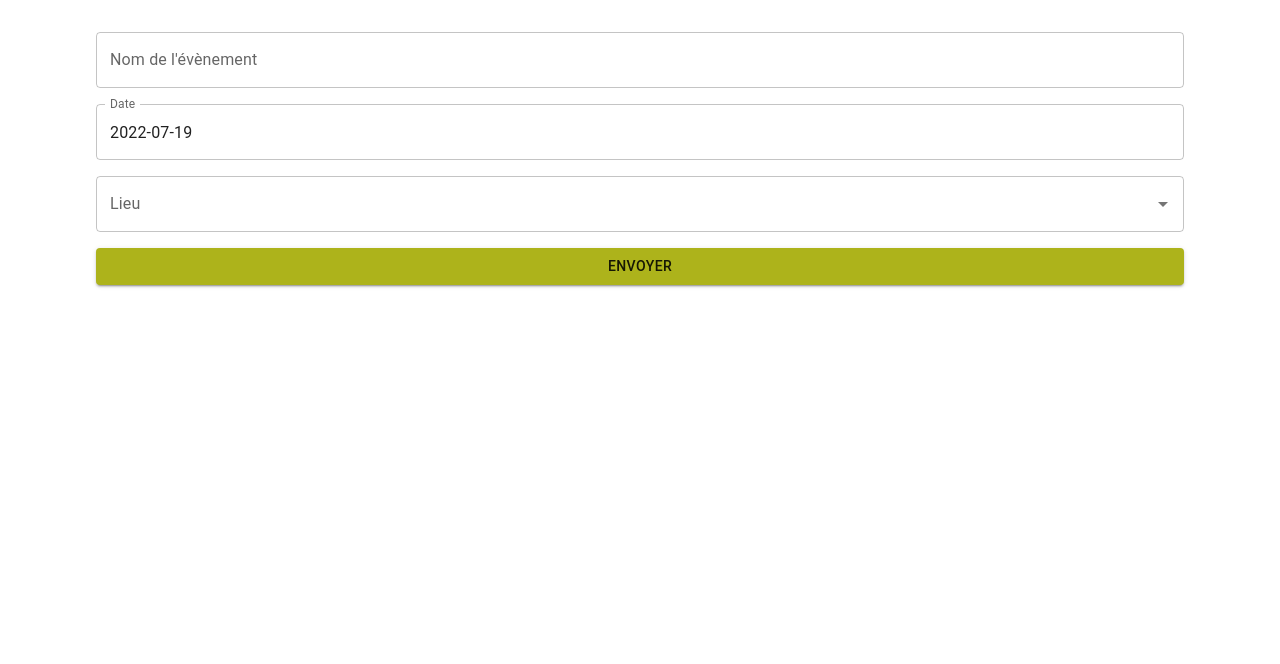
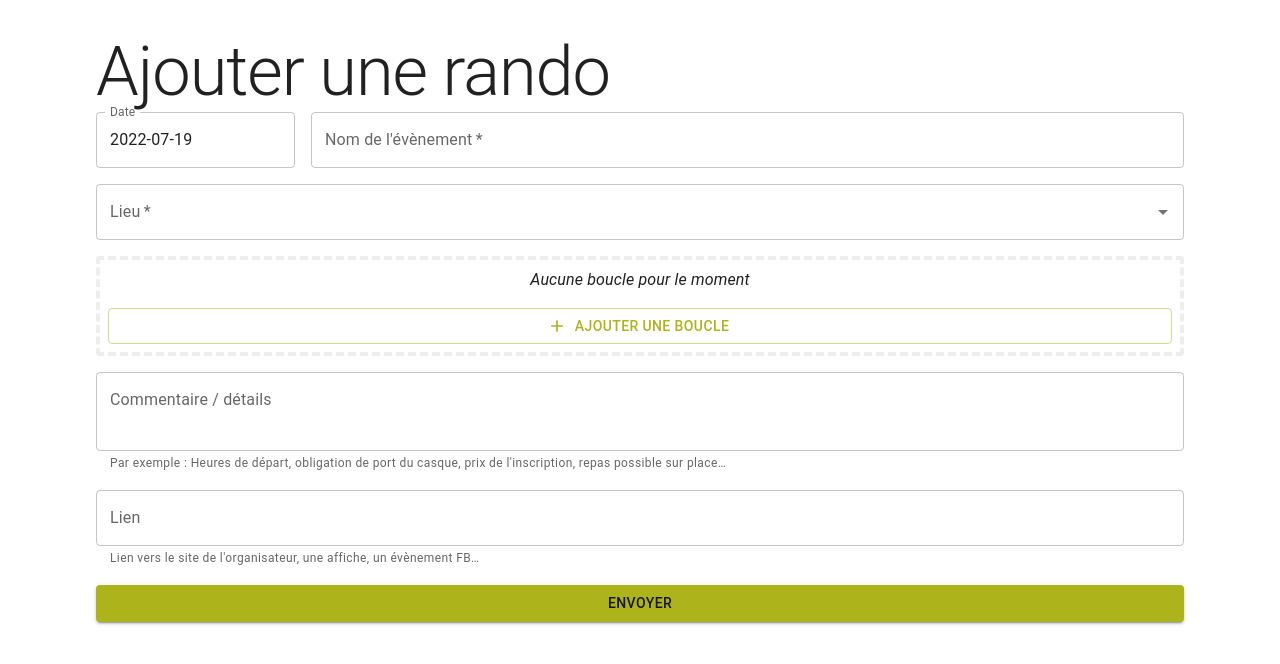
Before and after one commit to mabhub/so-vtt, a React (Vite) app: page / in a window 1280 px wide. Shown: the top 664 px of the page. Built offline with nearby package versions, Linux system fonts and the light colour scheme.

Commit message:
Add fieldArray for event loops

```diff
--- a/src/App.jsx
+++ b/src/App.jsx
@@ -4,13 +4,21 @@ import {
   Box,
   Button,
   Container,
+  IconButton,
+  MenuItem,
+  Paper,
   Stack,
+  Typography,
 } from '@mui/material';
 
-import { useForm } from 'react-hook-form';
+import DeleteForeverIcon from '@mui/icons-material/DeleteForever';
+import AddIcon from '@mui/icons-material/Add';
+
+import { useFieldArray, useForm } from 'react-hook-form';
 import CTextField from './components/CTextField';
 import CDatePicker from './components/CDatePicker';
 import CAutoComplete from './components/CAutoComplete';
+import CSelect from './components/CSelect';
 
 const DATE_FORMAT = 'YYYY-MM-DD';
 const DATE_TODAY = dayjs();
@@ -27,6 +35,8 @@ const App = () => {
     },
   });
 
+  const { fields, append, remove } = useFieldArray({ control, name: 'loops' });
+
   const handleFormSubmit = values => {
     console.log('form submit', values);
   };
@@ -34,32 +44,141 @@ const App = () => {
   return (
     <Container>
       <Box p={4}>
-        <form
-          onSubmit={handleSubmit(handleFormSubmit)}
-        >
+        <Typography variant="h1">Ajouter une rando</Typography>
+
+        <form onSubmit={handleSubmit(handleFormSubmit)}>
           <Stack spacing={2}>
+            <Stack direction="row" spacing={2}>
+              <CDatePicker
+                label="Date"
+                name="date"
+                control={control}
+                required
+                // rules={{ required: true }}
+                disablePast
+                fullWidth
+                inputFormat={DATE_FORMAT}
+                maxDate={DATE_MAX}
+              />
               <CTextField
                 label="Nom de l'évènement"
                 name="name"
                 control={control}
                 rules={{ required: true }}
+                required
                 fullWidth
               />
-            <CDatePicker
-              label="Date"
-              name="date"
-              control={control}
-              rules={{ required: true }}
-              disablePast
-              fullWidth
-              inputFormat={DATE_FORMAT}
-              maxDate={DATE_MAX}
-            />
+            </Stack>
+
             <CAutoComplete
               label="Lieu"
               name="place"
               control={control}
               rules={{ required: true }}
+              required
+            />
+
+            <Paper
+              sx={{ border: '4px dashed #eee', p: 1 }}
+              elevation={0}
+              component={Stack}
+              spacing={2}
+            >
+              {!fields.length && (
+                <Typography sx={{ textAlign: 'center', fontStyle: 'italic' }}>
+                  Aucune boucle pour le moment
+                </Typography>
+              )}
+
+              {fields.map((field, index) => (
+                <Stack spacing={2} key={field.id} direction="row">
+                  <CSelect
+                    label="Pratique"
+                    name={`loops.${index}.sport`}
+                    control={control}
+                    required
+                  >
+                    {[
+                      { label: 'VTT', value: 'vtt' },
+                      { label: 'Vélo route', value: 'road' },
+                      { label: 'Rando pédestre', value: 'hiking' },
+                      { label: 'Trail', value: 'trail' },
+                    ].map(({ label, value }) => (
+                      <MenuItem value={value} key={value}>{label}</MenuItem>
+                    ))}
+                  </CSelect>
+
+                  <CTextField
+                    label="Distance"
+                    placeholder="Longueur de la boucle (en km)"
+                    name={`loops.${index}.distance`}
+                    control={control}
+                    fullWidth
+                    inputProps={{ inputMode: 'numeric', pattern: '[0-9]*' }}
+                  />
+
+                  <CTextField
+                    label="Dénivelé"
+                    placeholder="Dénivelé positif (en m)"
+                    name={`loops.${index}.elevation`}
+                    control={control}
+                    fullWidth
+                    inputProps={{ inputMode: 'numeric', pattern: '[0-9]*' }}
+                  />
+
+                  <CTextField
+                    label="Complément d'info."
+                    name={`loops.${index}.comment`}
+                    control={control}
+                    fullWidth
+                    multiline
+                  />
+
+                  <IconButton
+                    sx={{ alignSelf: 'center' }}
+                    onClick={() => remove(index)}
+                  >
+                    <DeleteForeverIcon />
+                  </IconButton>
+                </Stack>
+              ))}
+
+              <Button
+                variant="outlined"
+                onClick={() => append({ sport: 'vtt' })}
+                startIcon={<AddIcon />}
+              >
+                Ajouter une boucle
+              </Button>
+            </Paper>
+
+            <CTextField
+              label="Commentaire / détails"
+              name="comment"
+              helperText={(
+                <>
+                  Par exemple :{' '}
+                  Heures de départ, obligation de port du casque,{' '}
+                  prix de l'inscription, repas possible sur place…
+                </>
+              )}
+              control={control}
+              rows={2}
+              multiline
+              fullWidth
+            />
+
+            <CTextField
+              label="Lien"
+              name="link"
+              placeholder="https://…"
+              helperText={(
+                <>
+                  Lien vers le site de l'organisateur, une affiche, un évènement FB…
+                </>
+              )}
+              control={control}
+              fullWidth
             />
 
             <Button
--- a/src/components/CAutoComplete.jsx
+++ b/src/components/CAutoComplete.jsx
@@ -10,11 +10,18 @@ import { Controller } from 'react-hook-form';
 import { useQuery } from '@tanstack/react-query';
 import useDebounce from '../useDebounce';
 
+const NO_RESULT = [{ label: 'Saisir une adresse', disabled: true }];
+
 const fetchAddresses = async (q = '') => {
-  if (!q) { return []; }
+  if (!q) { return NO_RESULT; }
   const response = await fetch(`https://api-adresse.data.gouv.fr/search/?q=${q}&limit=10`);
   const result = await response.json();
-  return result?.features?.map(({ properties }) => properties) || [];
+
+  if (result?.features?.length) {
+    return result.features.map(({ properties }) => properties);
+  }
+
+  return NO_RESULT;
 };
 
 const CAutoComplete = (({ name, control, rules, ...props }) => {
@@ -44,14 +51,17 @@ const CAutoComplete = (({ name, control, rules, ...props }) => {
           {...props}
           {...field}
           id={`${name}-id`}
-          onChange={(ev, value) => field.onChange(value)}
+          onChange={(event, value) => field.onChange(value)}
           isOptionEqualToValue={(option, value) => option.label === value.label}
           getOptionLabel={option => option.label}
+          getOptionDisabled={({ disabled }) => disabled}
+          filterOptions={option => option}
           options={options}
           loading={isLoading}
           onInputChange={handleInputChange}
           renderInput={params => (
             <TextField
+              required={props.required}
               {...params}
               error={Boolean(error)}
               label={props.label}
--- a/src/components/CSelect.jsx
+++ b/src/components/CSelect.jsx
@@ -1,7 +1,6 @@
 import {
   FormControl,
   InputLabel,
-  MenuItem,
   Select,
 } from '@mui/material';
 
@@ -13,18 +12,17 @@ const CSelect = (({ name, control, rules, ...props }) => (
     control={control}
     rules={rules}
     render={({ field }) => (
-      <FormControl fullWidth>
+      <FormControl
+        fullWidth
+        required={props.required}
+      >
         <InputLabel id={`${name}-label`}>{props.label}</InputLabel>
         <Select
           labelId={`${name}-label`}
           id={`${name}-id`}
           {...props}
           {...field}
-        >
-          <MenuItem value={10}>Ten</MenuItem>
-          <MenuItem value={20}>Twenty</MenuItem>
-          <MenuItem value={30}>Thirty</MenuItem>
-        </Select>
+        />
       </FormControl>
     )}
   />
--- a/src/main.jsx
+++ b/src/main.jsx
@@ -1,7 +1,12 @@
 import React from 'react';
 import ReactDOM from 'react-dom/client';
 
-import { createTheme, CssBaseline, ThemeProvider } from '@mui/material';
+import {
+  createTheme,
+  CssBaseline,
+  responsiveFontSizes,
+  ThemeProvider,
+} from '@mui/material';
 
 import { AdapterDayjs } from '@mui/x-date-pickers/AdapterDayjs';
 import { LocalizationProvider } from '@mui/x-date-pickers';
@@ -11,13 +16,24 @@ import App from './App';
 
 const queryClient = new QueryClient();
 
-const theme = createTheme({
+const FONT_SCALE_RATIO = 1.333;
+const typography = { h6: {}, h5: {}, h4: {}, h3: {}, h2: {}, h1: {} };
+
+typography.h6.fontSize = 16;
+typography.h5.fontSize = typography.h6.fontSize * FONT_SCALE_RATIO;
+typography.h4.fontSize = typography.h5.fontSize * FONT_SCALE_RATIO;
+typography.h3.fontSize = typography.h4.fontSize * FONT_SCALE_RATIO;
+typography.h2.fontSize = typography.h3.fontSize * FONT_SCALE_RATIO;
+typography.h1.fontSize = typography.h2.fontSize * FONT_SCALE_RATIO;
+
+const theme = responsiveFontSizes(createTheme({
   palette: {
     primary: {
       main: '#adb31b',
     },
   },
-});
+  typography,
+}));
 
 ReactDOM.createRoot(document.getElementById('root')).render(
   <React.StrictMode>
```
Lines whose indentation alone changed are shown as unchanged.
